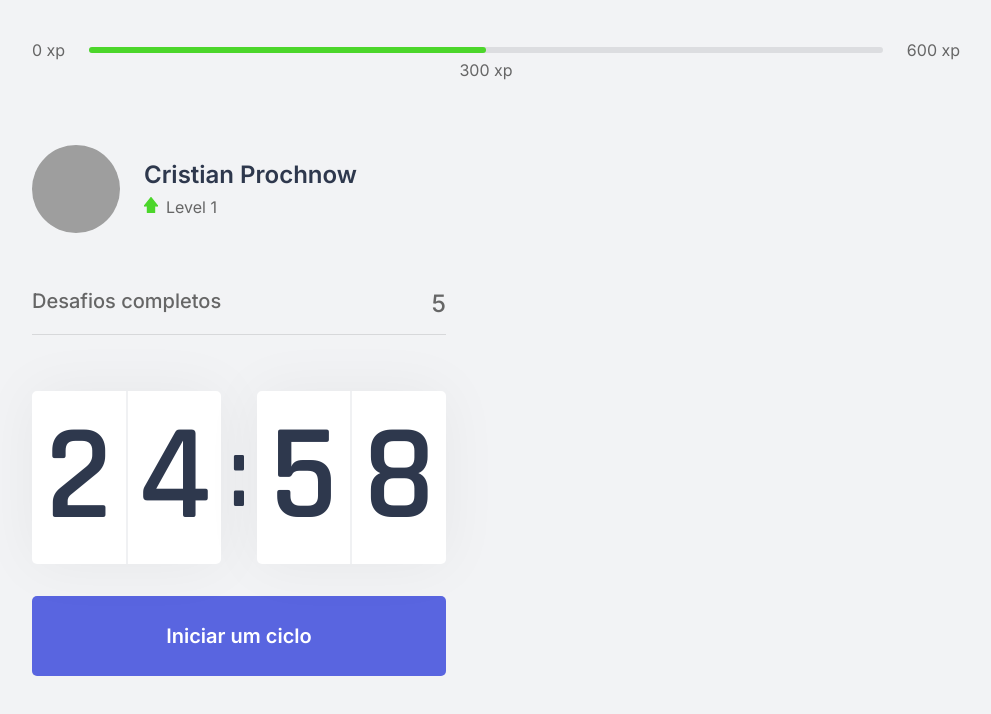
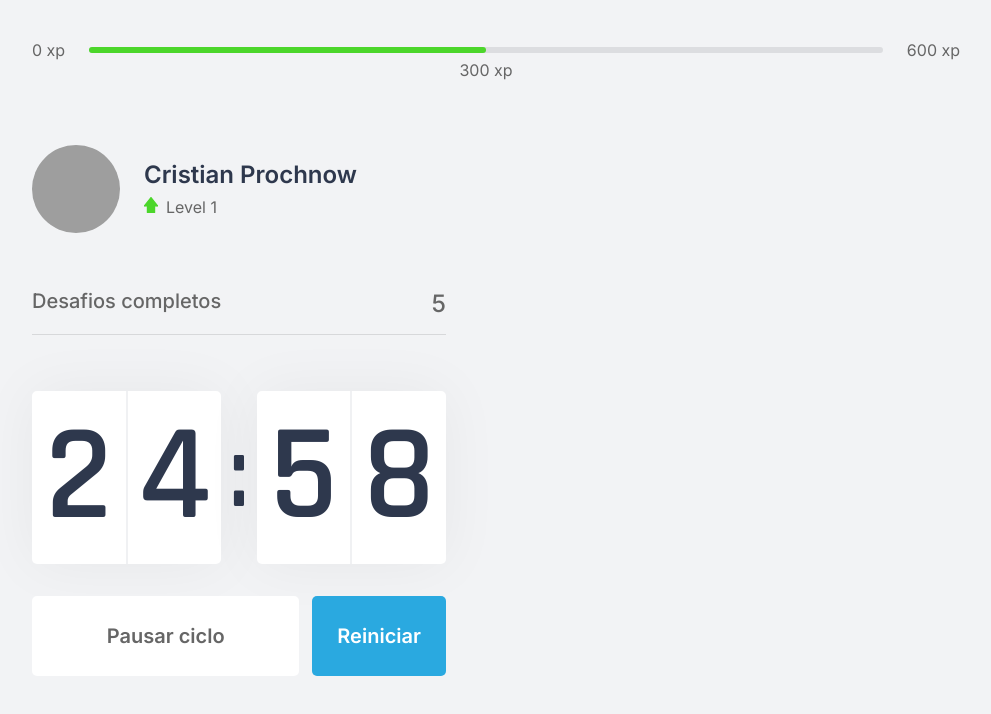
Before and after one commit to cristianprochnow/move-it, a Next.js app: page / in a window 1280 px wide. Both pictures are taken after a click on the button "Iniciar um ciclo". Shown: the top 714 px of the page, without its empty margins (144-1135 px from the left). Built offline with nearby package versions, Linux system fonts and the light colour scheme; grey boxes are pictures that could not be loaded.

Commit message:
feat: add pause and reset options to countdown

```diff
--- a/src/components/Countdown.tsx
+++ b/src/components/Countdown.tsx
@@ -4,6 +4,8 @@ import styles from '../styles/components/Countdown.module.css'
 export function Countdown() {
   const [time, setTime] = useState(25 * 60)
   const [active, setActive] = useState(false)
+  const [alreadyStarted, setAlreadyStarted] = useState(false)
+  const [isReseted, setReseted] = useState(false)
 
   const minutes = Math.floor(time / 60)
   const seconds = time % 60
@@ -17,9 +19,28 @@ export function Countdown() {
 
   function startCountdown() {
     setActive(true)
+    setAlreadyStarted(true)
+    setReseted(false)
+  }
+
+  function pauseCountdown() {
+    setActive(false)
+    setTime(time)
+  }
+
+  function resetCountdown() {
+    setActive(false)
+    setAlreadyStarted(false)
+    setReseted(true)
   }
 
   useEffect(() => {
+    if (isReseted) {
+      setTime(25 * 60)
+
+      return
+    }
+
     if (active && time > 0) {
       setTimeout(() => {
         setTime(time - 1)
@@ -41,13 +62,40 @@ export function Countdown() {
         </div>
       </div>
 
+      {
+        !active ? (
           <button
             type="button"
             className={styles.countdownButton}
+            id={ alreadyStarted ? styles.continueCountdownButton : '' }
             onClick={startCountdown}
           >
-        Iniciar um ciclo
+            {
+              !alreadyStarted ? 'Iniciar um ciclo' : 'Continuar ciclo'
+            }
+          </button>
+        ) : (
+          <div className={styles.buttonGroup}>
+            <button
+              type="button"
+              className={styles.countdownButton}
+              id={styles.pauseCountdownButton}
+              onClick={pauseCountdown}
+            >
+              Pausar ciclo
+            </button>
+
+            <button
+              type="button"
+              className={styles.countdownButton}
+              id={styles.resetCountdownButton}
+              onClick={resetCountdown}
+            >
+              Reiniciar
             </button>
           </div>
         )
       }
+    </div>
+  )
+}
--- a/src/styles/components/Countdown.module.css
+++ b/src/styles/components/Countdown.module.css
@@ -54,3 +54,35 @@
 .countdownButton:hover {
   background: var(--blue-dark);
 }
+
+#pauseCountdownButton {
+  background: var(--white) !important;
+  color: var(--text) !important;
+}
+
+#pauseCountdownButton:hover {
+  background: var(--red) !important;
+  color: var(--white) !important;
+}
+
+#continueCountdownButton {
+  background: var(--green) !important;
+}
+
+#continueCountdownButton:hover {
+  background: #41bd22 !important;
+}
+
+#resetCountdownButton {
+  background: var(--blue-twitter);
+}
+
+#resetCountdownButton:hover {
+  background: #289dcf !important;
+}
+
+.buttonGroup {
+  display: grid;
+  grid-template-columns: 2fr 1fr;
+  gap: .8rem;
+}
```
Also changed, not shown: 1 other file (tests, documents, lock files or other folders). Lines whose indentation alone changed are shown as unchanged.
